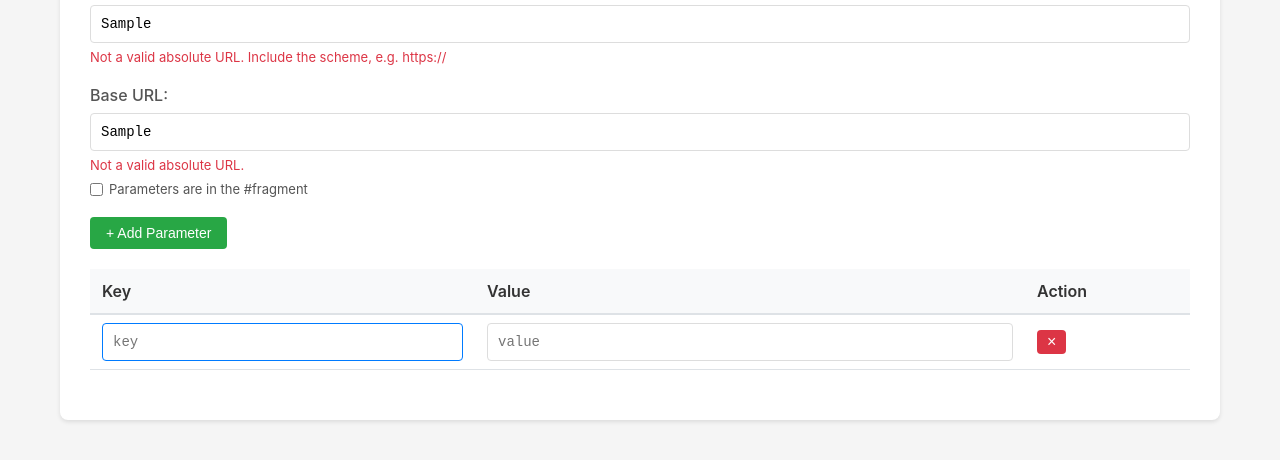
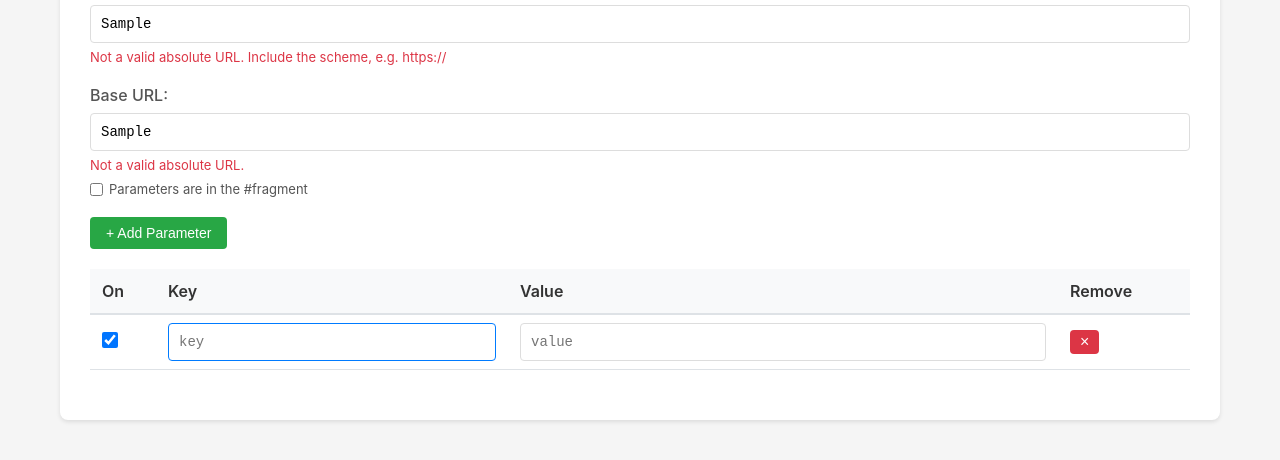
Before and after one commit to RamVasuthevan/query-parameter-editor, a plain HTML site: page index.html in a window 1280 px wide. Both pictures are taken after typing "Sample", "Sample" into the empty fields and a click on the button "+ Add Parameter". Shown: the part 122-582 px from the top of the page. Drawn offline with Linux system fonts and the light colour scheme.

Commit message:
Add per-row toggle to exclude a parameter without deleting it
Each row gets an "On" checkbox. Unticked rows stay in the table, greyed
out, and are left out of the output URL until re-enabled. The × button
still deletes a row.

Co-Authored-By: Claude Opus 5.5 <noreply@anthropic.com>

```diff
--- a/index.html
+++ b/index.html
@@ -176,6 +176,17 @@
             text-decoration: none;
         }
 
+        .param-toggle {
+            width: 16px;
+            height: 16px;
+            cursor: pointer;
+        }
+
+        tr.disabled td input[type="text"] {
+            opacity: 0.45;
+            text-decoration: line-through;
+        }
+
         .output-url a:hover {
             text-decoration: underline;
         }
@@ -230,9 +241,10 @@
         <table id="paramsTable" style="display: none;">
             <thead>
                 <tr>
-                    <th style="width: 35%;">Key</th>
+                    <th style="width: 6%;" title="Include in URL">On</th>
+                    <th style="width: 32%;">Key</th>
                     <th style="width: 50%;">Value</th>
-                    <th style="width: 15%;">Action</th>
+                    <th style="width: 12%;">Remove</th>
                 </tr>
             </thead>
             <tbody id="paramsBody">
@@ -401,6 +413,21 @@
 
             params.forEach((param, index) => {
                 const row = document.createElement('tr');
+                row.classList.toggle('disabled', !!param.disabled);
+
+                const toggleCell = document.createElement('td');
+                const toggle = document.createElement('input');
+                toggle.type = 'checkbox';
+                toggle.className = 'param-toggle';
+                toggle.checked = !param.disabled;
+                toggle.title = 'Include in URL';
+                toggle.setAttribute('aria-label', 'Include in URL');
+                toggle.addEventListener('change', () => {
+                    param.disabled = !toggle.checked;
+                    row.classList.toggle('disabled', param.disabled);
+                    updateOutput();
+                });
+                toggleCell.appendChild(toggle);
 
                 const keyCell = document.createElement('td');
                 const keyInput = createInput(index, 'key', param.key);
@@ -418,7 +445,7 @@
                 removeBtn.addEventListener('click', () => removeParam(index));
                 actionCell.appendChild(removeBtn);
 
-                row.append(keyCell, valueCell, actionCell);
+                row.append(toggleCell, keyCell, valueCell, actionCell);
                 paramsBody.appendChild(row);
             });
 
@@ -454,7 +481,7 @@
             let base = url.href;
             if (url.search === '' && base.endsWith('?')) base = base.slice(0, -1);
 
-            const query = params.filter(p => !isBlankNewParam(p)).map(serializeParam).join('&');
+            const query = params.filter(p => !p.disabled && !isBlankNewParam(p)).map(serializeParam).join('&');
 
             if (hashModeInput.checked) {
                 const fragment = hash.slice(1);
```
Also changed, not shown: 1 other file.
